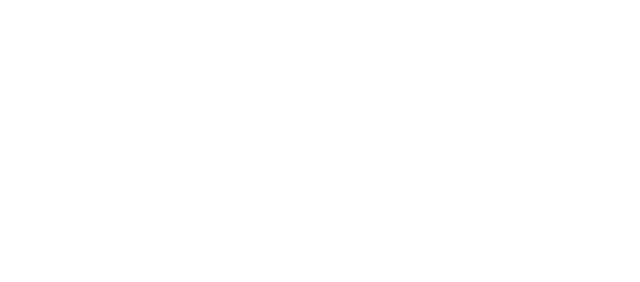
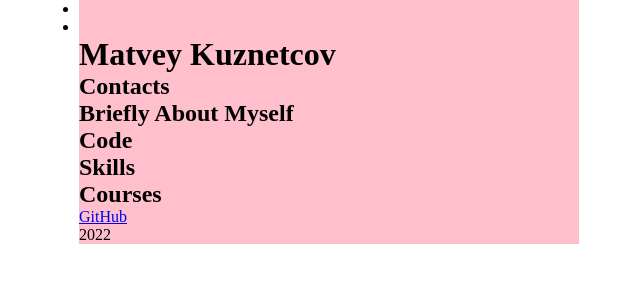
Before and after one commit to kuzz0k/my_cv, a plain HTML site: page index.html in a window 1280 px wide. Shown: the whole page, without its empty margins (311-951 px from the left). Drawn offline with Linux system fonts and the light colour scheme.

Commit message:
fix: html css

```diff
--- a/index.html
+++ b/index.html
@@ -6,6 +6,35 @@
 	<title></title>
 </head>
 <body>
+	<header>
+		<div class="container">
+			<nav>
+				<ul>
+					<li>
 
+					</li>
+					<li>
+
+					</li>
+				</ul>
+			</nav>
+		</div>
+	</header>
+	<main>
+		<div class="container">
+			<h1>Matvey Kuznetcov</h1>
+			<h2>Contacts</h2>
+			<h2>Briefly About Myself</h2>
+			<h2>Code</h2>
+			<h2>Skills</h2>
+			<h2>Courses</h2>
+		</div>
+	</main>
+	<footer>
+		<div class="container">
+			<a href="https://kuzz0k.github.io/my_cv/">GitHub</a>
+			<p>2022</p>
+		</div>
+	</footer>
 </body>
 </html>
--- a/style.css
+++ b/style.css
@@ -2,3 +2,9 @@
 	margin: 0;
 	padding: 0;
 }
+
+.container {
+	background-color: pink;
+	margin: 0 auto;
+	width: 500px;
+}
```
